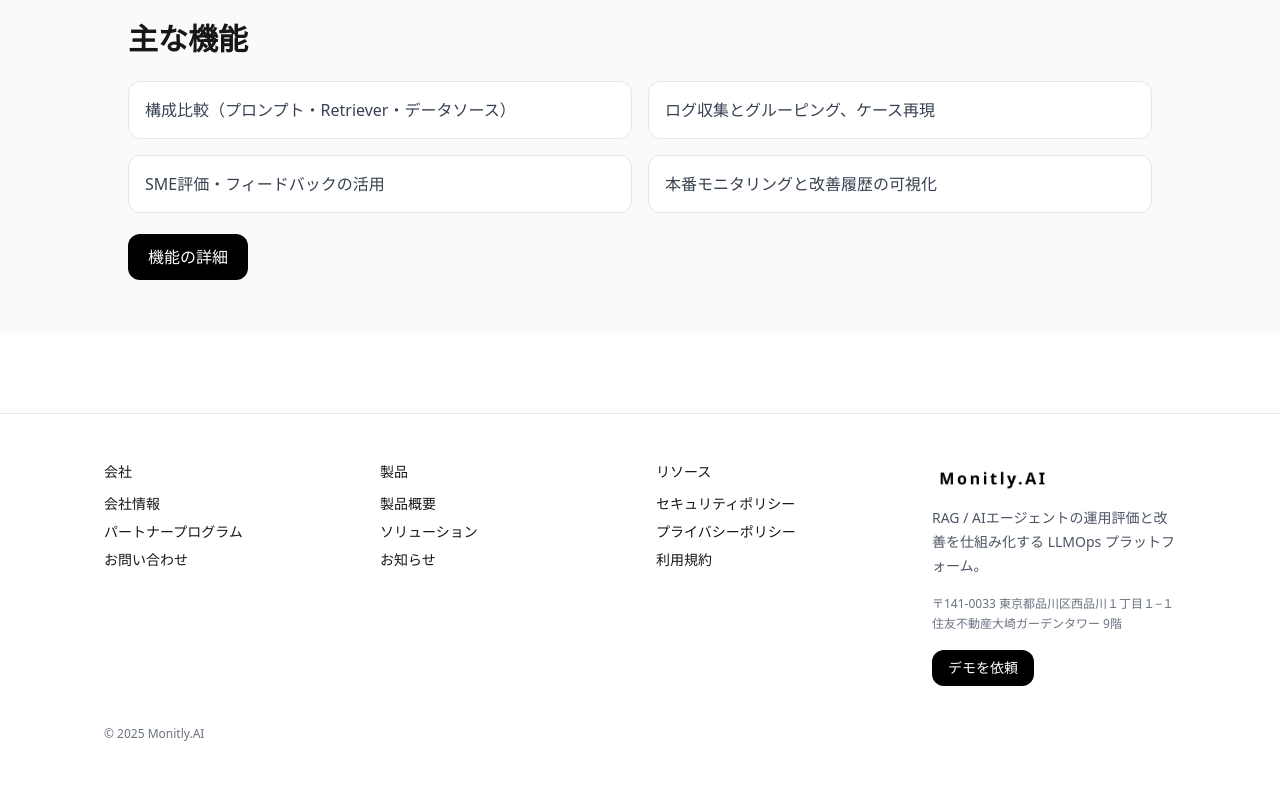
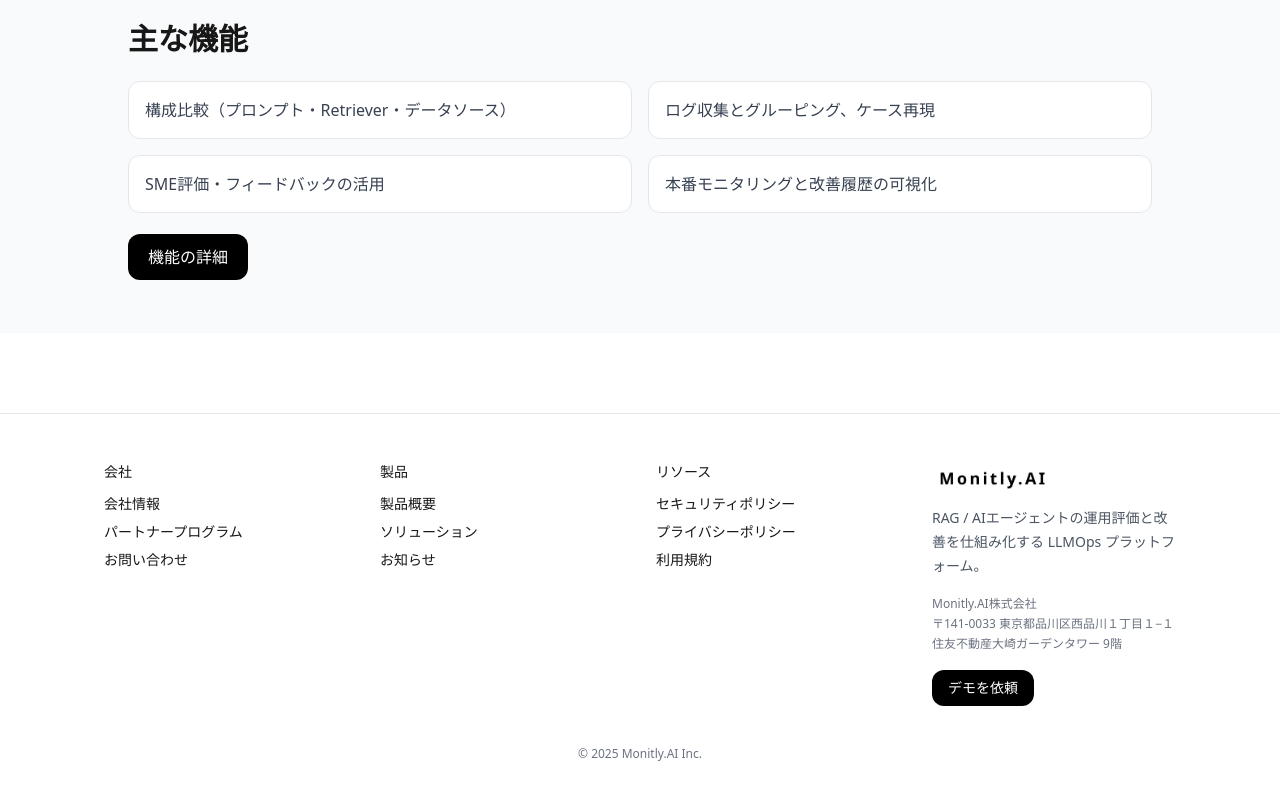
Before and after one commit to monitly-hioki/monitlyai-site, a Next.js app: page / in a window 1280 px wide. Shown: the part 832-1632 px from the top of the page. Built offline with nearby package versions, Linux system fonts and the light colour scheme.

Commit message:
fix(footer): update company name to Monitly.AI株式会社 and copyright to Inc.

```diff
--- a/components/Footer.tsx
+++ b/components/Footer.tsx
@@ -51,6 +51,7 @@ export default function Footer() {
               RAG / AIエージェントの運用評価と改善を仕組み化する LLMOps プラットフォーム。
             </p>
             <p className="mt-4 text-gray-500 text-xs leading-5">
+              Monitly.AI株式会社<br />
               〒141-0033 東京都品川区西品川１丁目１−１<br />
               住友不動産大崎ガーデンタワー 9階
             </p>
@@ -65,8 +66,8 @@ export default function Footer() {
           </div>
         </div>
 
-        <div className="mt-10 text-xs text-gray-500">
-          © {new Date().getFullYear()} Monitly.AI
+        <div className="mt-10 text-xs text-gray-500 text-center">
+          © {new Date().getFullYear()} Monitly.AI Inc.
         </div>
       </div>
     </footer>
```
